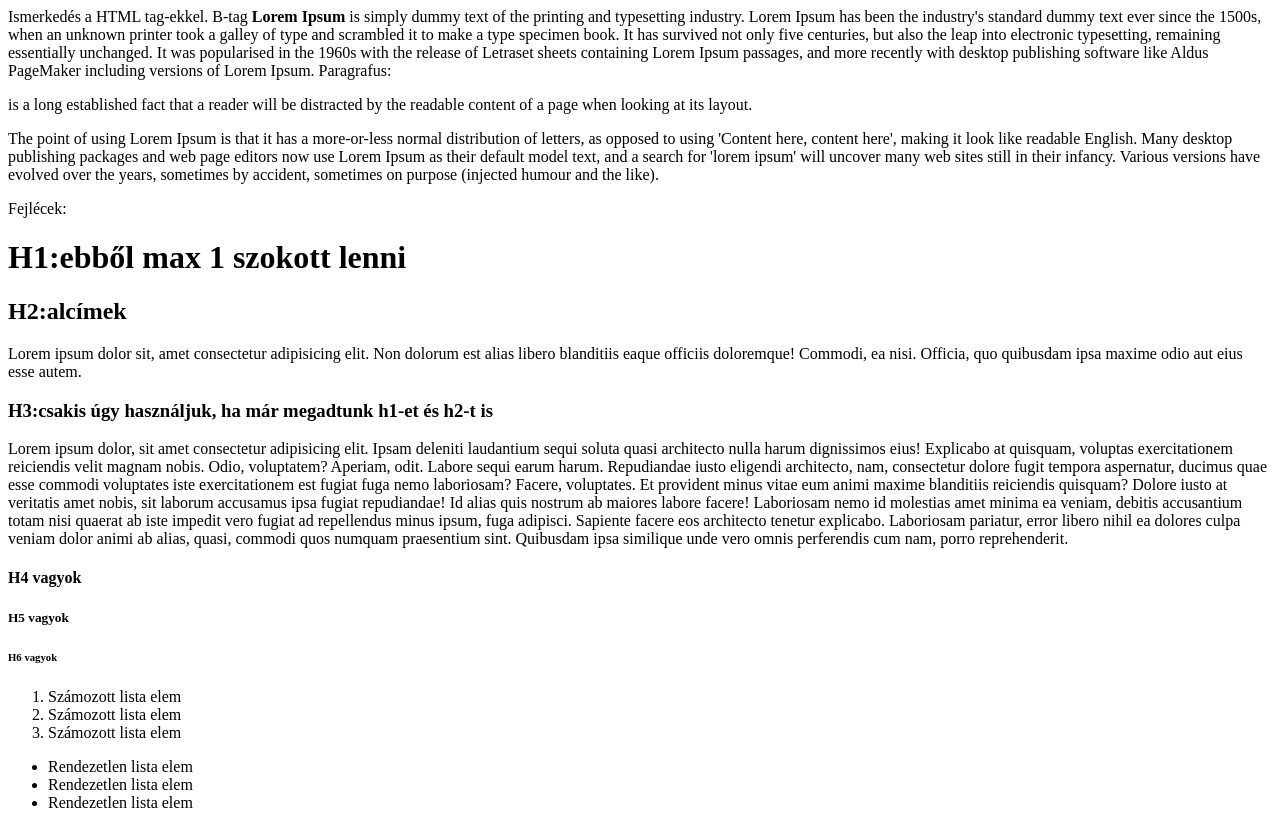
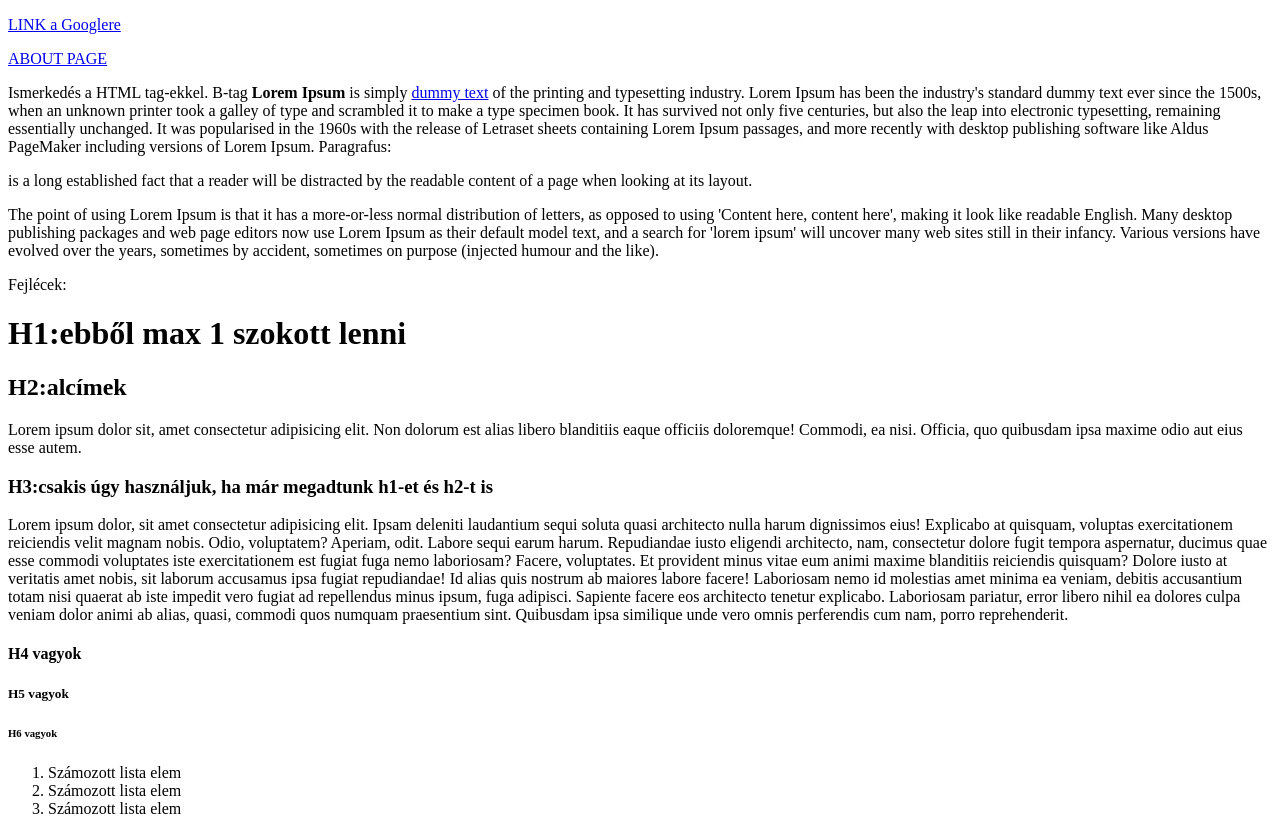
Before and after one commit to HDarius90/-The-Web-Developer-Bootcamp-2021, a plain HTML site: page section3/first_project/index.html in a window 1280 px wide. Shown: the top 821 px of the page. Drawn offline with Linux system fonts and the light colour scheme.

Commit message:
adding anchor tags and about.html file

```diff
--- a/section3/first_project/index.html
+++ b/section3/first_project/index.html
@@ -7,10 +7,15 @@
 </head>
 
 <body>
+
+    <p><a href="http://www.google.com">LINK a Googlere</a></p>
+    <p><a href="about.html">ABOUT PAGE</a></p>
+
     Ismerkedés a HTML tag-ekkel.
 
     B-tag
-    <b>Lorem Ipsum</b> is simply dummy text of the printing and typesetting industry. Lorem Ipsum has been the
+    <b>Lorem Ipsum</b> is simply <a href="https://hu.wikipedia.org/wiki/Lorem_ipsum">dummy text</a> of the printing and
+    typesetting industry. Lorem Ipsum has been the
     industry's standard dummy text ever since the 1500s, when an unknown printer took a galley of type and scrambled it
     to make a type specimen book. It has survived not only five centuries, but also the leap into electronic
     typesetting, remaining essentially unchanged. It was popularised in the 1960s with the release of Letraset sheets
```
Also changed, not shown: section3/first_project/about.html (added, +19 -0 lines).
